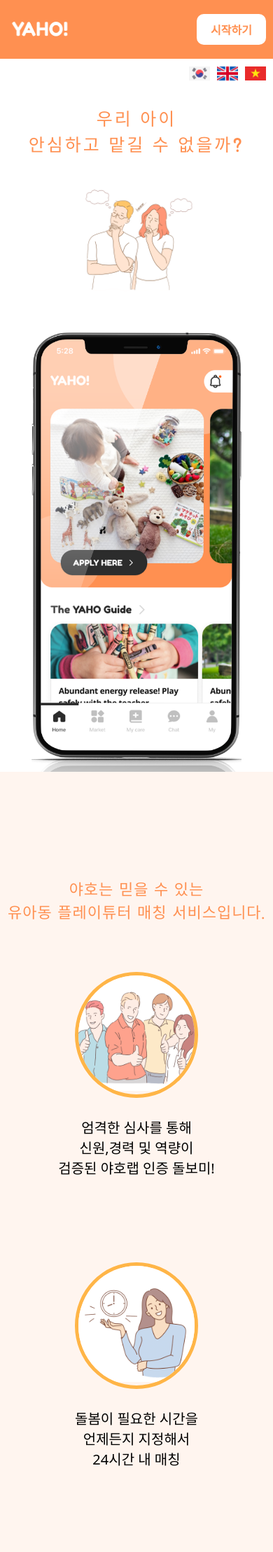
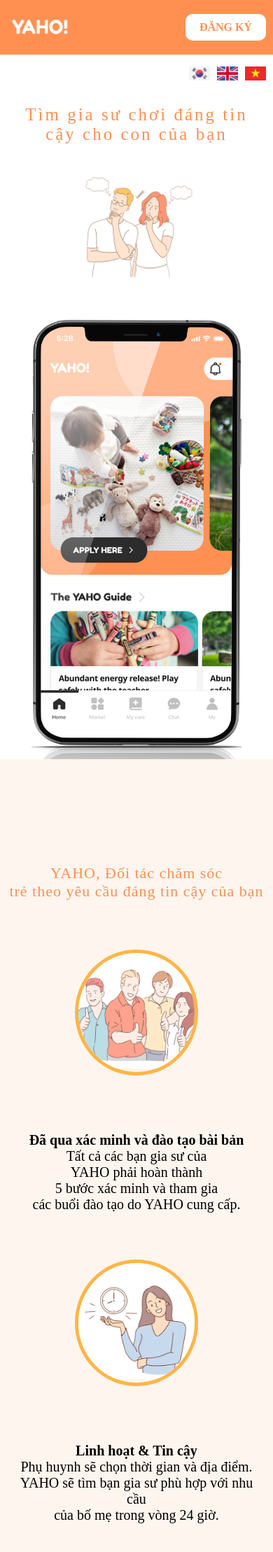
Before and after one commit to aika823/2021_12_yaho, a Django app: template yaho_app/templates/main.html in a window 390 px wide; the page is wider, and only the part inside the window is pictured. Shown: the top 2218 px of that part at 70% size. Run offline with Django 4.2, Linux system fonts and the light colour scheme; the template is opened without the code that fills it: values that come from a table or form of the project are taken from there, others are empty; data comes from the database, SQL or seed files in the repository; some libraries are stand-ins or nearby versions.

Commit message:
[front] 번역/ 반응형/ 줄바꿈 수정

```diff
--- a/static/css/main.css
+++ b/static/css/main.css
@@ -259,13 +259,13 @@
 }
 
 .korean {
-  display: block;
+  display: none;
 }
 .english {
   display: none;
 }
 .vietnamese {
-  display: none;
+  display: block;
 }
 
 span.bold {
--- a/yaho_app/templates/main.html
+++ b/yaho_app/templates/main.html
@@ -178,8 +178,7 @@
             워킹맘</p>
           <p class="english"><span class="bold">Working Moms</span>
             Do not be afraid of after-school hours or school holidays no more.
-            YAHO superheroes cover from checking homework to playground activities.
-            visiting</p>
+            YAHO superheroes cover from checking homework to playground activities.</p>
           <p class="vietnamese"><span class="bold">Những bà mẹ đi làm</span>
             Không còn đau đầu lo cho các bé sau giờ tan học hoặc trong ngày nghỉ lễ của trường nữa.
             Các siêu anh hùng YAHO sẵn sàng hỗ trợ từ việc kiểm tra bài tập về nhà
@@ -335,7 +334,7 @@
     <div class="text-wrap">
       <h2 class="korean">야호가 확인했어요</h2>
       <h2 class="english">YAHO has checked</h2>
-      <h2 class="vietnamese">YAHO đã xác minh</h2>
+      <h2 class="vietnamese">YAHO kiểm tra</h2>
       <div class="verify-list">
         <p class="korean">• 신원 증명 서류 확인</p>
         <p class="korean">• 학력 및 경력 증명 서류 확인</p>
@@ -350,10 +349,9 @@
         <p class="english">• Covid-19 Vaccination Record</p>
         <p class="english">• Clear Criminal Records (Soon)</p>
 
-        <p class="vietnamese">• Hồ sơ Xác minh Danh tính</p>
+        <p class="vietnamese">• Những Hồ sơ Xác minh Danh tính</p>
         <p class="vietnamese">• Trình độ Giáo dục</p>
-        <p class="vietnamese">• Hồ sơ tiêm chủng vaccine Covid 19</p>
-        <p class="vietnamese">• Lý lịch Tư pháp (Không tiền án tiền sự) (Sớm ra mắt)</p>
+        <p class="vietnamese">• Lý lịch Tư pháp (Không phạm tội)</p>
       </div>
 
       <p class="verify-comment korean">
@@ -369,7 +367,7 @@
 
         <p class="vietnamese">• Bài kiểm tra tính cách MBTI</p>
         <p class="vietnamese">• Phỏng vấn trực tiếp</p>
-        <p class="vietnamese">• Các buổi đào tạo kiến thức chăm sóc trẻ</p>
+        <p class="vietnamese">• Những buổi định hướng</p>
       </div>
     </div>
   </section>
@@ -394,11 +392,8 @@
           service or last minute as a
           backup plan</p>
 
-        <p class="vietnamese">Tận dụng lợi ích của dịch vụ
-          YAHO bằng cách đặt trước
-          gói định kỳ theo tháng hoặc
-          ngay cả vào “phút cuối” như
-          một kế hoạch dự phòng</p>
+        <p class="vietnamese">Lợi Thế của
+          Dịch vụ Chăm sóc Trẻ Theo giờ</p>
       </div>
 
       <div class="verify-list">
@@ -409,8 +404,9 @@
         <p class="english">Improve
           your work-life balance</p>
 
-        <p class="vietnamese">Cải thiện sự cân bằng giữa công
-          việc và cuộc sống của bạn</p>
+        <p class="vietnamese">Hoặc
+          Gói Tháng Định Kì
+          (Tối thiểu 2 giờ trong thời gian bố mẹ yêu cầu)</p>
       </div>
     </div>
 
@@ -441,11 +437,10 @@
           university students and
           experienced caregivers.</p>
 
-        <p class="vietnamese">Tận dụng lợi ích của dịch vụ
-          YAHO bằng cách đặt trước
-          gói định kỳ theo tháng hoặc
-          ngay cả vào “phút cuối” như
-          một kế hoạch dự phòng</p>
+        <p class="vietnamese">Các gia sư YAHO là những bạn
+          sinh viên đại học có trình độ học
+          vấn cao và có kinh
+          nghiệm chăm sóc trẻ.</p>
       </div>
 
       <div class="verify-list">
@@ -462,11 +457,13 @@
           #Homework #Playground
         </p>
 
-        <p class="vietnamese">Từ việc chơi đến việc học,
-          YAHO đều có thể cung cấp các buổi học riêng tư.
+          <p class="vietnamese">Trước những sự đề xuất,
+            YAHO sẽ cân nhắc tính cách của từng trẻ,
+            yêu cầu của từng phụ huynh
+            và đặc điểm của từng bạn gia sư.
 
-          #Boardgames #TiếngAnh #Cắtdán #Toán #Kỹnăngxãhội
-          #Bàitậpvềnhà #Sânchơi</p>
+            Từ việc chơi đến việc học,
+            YAHO cung cấp các buổi học riêng tư.</p>
       </div>
     </div>
   </section>
@@ -960,7 +957,7 @@
       <div class="footer-info">
         <p><span>상호명</span> 주식회사 야호랩</p>
         <p><span>사업자등록번호</span> 450-88-0205</p>
-        <p><span>대표자명</span>권영욱, 윤선희</p>
+        <p><span>대표자명</span> 권영욱, 윤선희</p>
         <br>
         <p><span>KOREA</span> 인천시 연수구 송도미래로 30, F동 B101호(스마트밸리 지식산업센터)</p>
         <p><span>VIETNAM</span> 2 Đường Lê Văn Miến, Thảo Điền, Quận 2, Thành phố Hồ Chí Minh</p>
@@ -984,7 +981,7 @@
       <div class="footer-info">
         <p><span>YAHO LAB COMPANY LIMITED</span></p>
         <p><span>Business Number</span> 0316642476</p>
-        <p><span>CEO</span>YOUNGWOOK KWON, SEONHEE YOON</p>
+        <p><span>CEO</span> YOUNGWOOK KWON, SEONHEE YOON</p>
         <br>
         <p><span>KOREA</span> SMART VALLEY B101 UNIT F, SONGDO MIRAERO 30 INCHEON, SOUTH KOREA</p>
         <p><span>VIETNAM</span> 2 Đường Lê Văn Miến, Thảo Điền, Quận 2, Thành phố Hồ Chí Minh</p>
@@ -1006,7 +1003,7 @@
       <div class="footer-info">
         <p><span>CÔNG TY TNHH YAHO LAB</span></p>
         <p><span>Số đăng ký kinh doanh</span> 0316642476</p>
-        <p><span>CEO</span>YOUNGWOOK KWON, SEONHEE YOON</p>
+        <p><span>CEO</span> YOUNGWOOK KWON, SEONHEE YOON</p>
         <br>
         <p><span>HÀN QUỐC</span> SMART VALLEY B101 UNIT F, SONGDO MIRAERO 30 INCHEON, SOUTH KOREA</p>
         <p><span>VIETNAM</span> 2 Đường Lê Văn Miến, Thảo Điền, Quận 2, Thành phố Hồ Chí Minh</p>
@@ -1051,8 +1048,8 @@
     $(function () {
       var windowWidth = window.matchMedia("screen and (max-width: 1200px)");
       var windowHeight = window.matchMedia("screen and (max-height: 900px)");
-        if (windowWidth.matches) {
-          $('.main-mockup').animate({'margin-bottom': '-100px','opacity': '1'}, 1300);
+        if (windowHeight.matches) {
+          $('.main-mockup').animate({'margin-bottom': '-210px','opacity': '1'}, 1300);
           } else {
             $('.main-mockup').animate({'margin-bottom': '-300px','opacity': '1'}, 1300);
           }
```
Also changed, not shown: static/css/style.css (+32 -6 lines).
